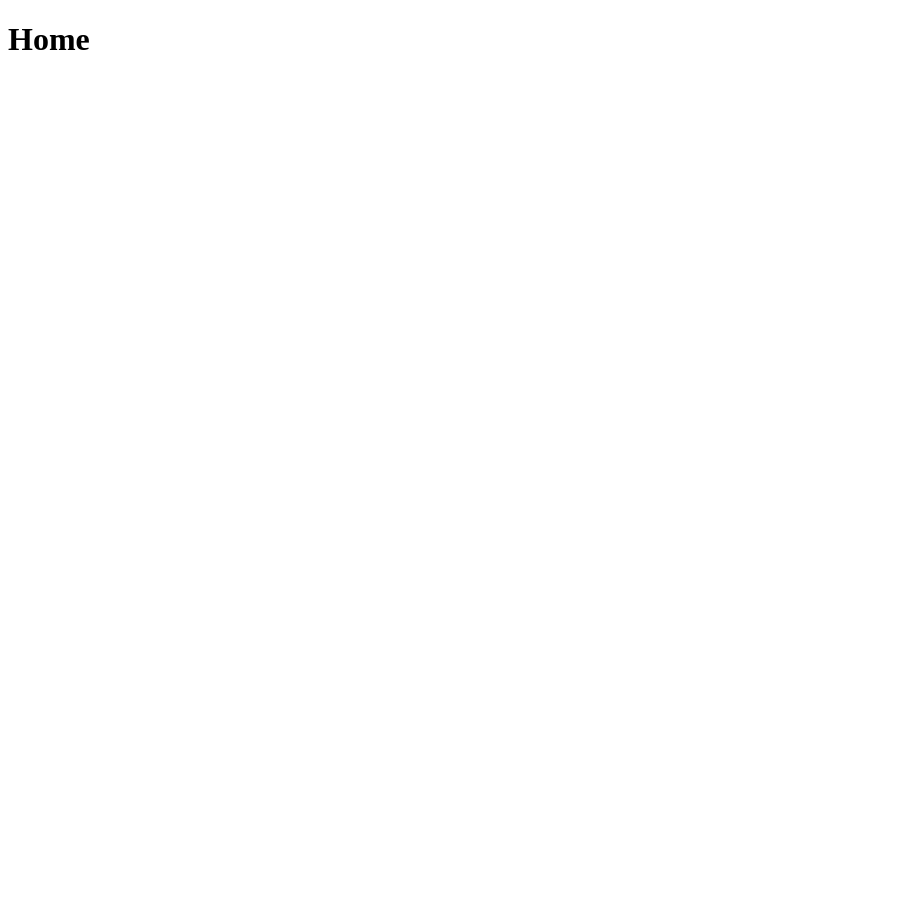
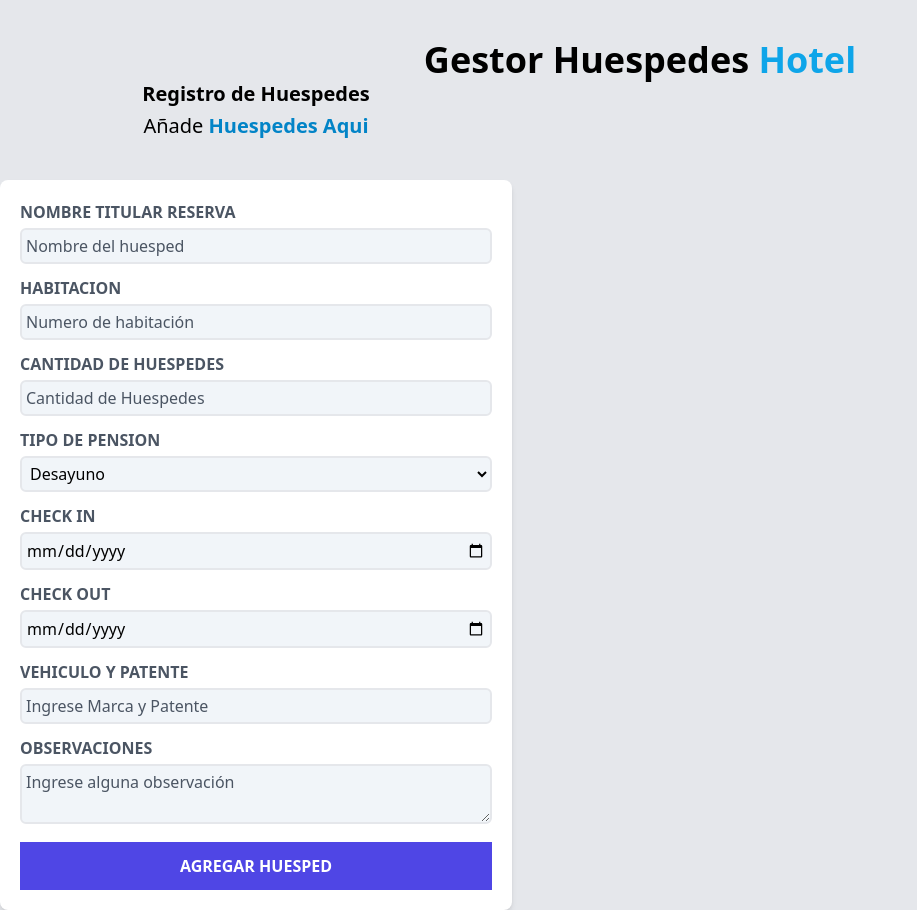
Before and after one commit to EmilianoQuercia/Gestor-Huespedes-Hotel, a React (Vite) app: page / in a window 1280 px wide. Shown: the whole page, without its empty margins (0-917 px from the left). Before the commit the page ends 800 px from the top, so only its background shows below. Built offline with nearby package versions, Linux system fonts and the light colour scheme.

Commit message:
Agregue tailwindCss y arme el formulario capturando los valores

```diff
--- a/index.html
+++ b/index.html
@@ -6,7 +6,7 @@
     <meta name="viewport" content="width=device-width, initial-scale=1.0" />
     <title>Vite + React</title>
   </head>
-  <body>
+  <body class=" bg-gray-200 h-screen">
     <div id="root"></div>
     <script type="module" src="/src/main.jsx"></script>
   </body>
--- a/package.json
+++ b/package.json
@@ -16,6 +16,9 @@
     "@types/react": "^18.0.26",
     "@types/react-dom": "^18.0.9",
     "@vitejs/plugin-react": "^3.0.0",
+    "autoprefixer": "^10.4.13",
+    "postcss": "^8.4.21",
+    "tailwindcss": "^3.2.4",
     "vite": "^4.0.0"
   }
 }
--- /dev/null
+++ b/postcss.config.cjs
@@ -0,0 +1,6 @@
+module.exports = {
+  plugins: {
+    tailwindcss: {},
+    autoprefixer: {},
+  },
+}
--- a/src/App.jsx
+++ b/src/App.jsx
@@ -6,7 +6,7 @@ function App() {
 
 
   return (
-    <div >
+    <div className="container mx-auto mt-10" >
       <ContainerRoutes/>
     </div>
   )
--- /dev/null
+++ b/src/components/Formulario.jsx
@@ -0,0 +1,156 @@
+import React, { useState, useEffect } from 'react';
+
+const Formulario = () => {
+    const [nombre, setNombre] = useState('')
+    const [habitacion, setHabitacion] = useState('')
+    const [cantHuespedes, setCantHuespedes] = useState('')
+    const [pension, setPension] = useState('desayuno')
+    const [checkin, setCheckin] = useState('')
+    const [checkout, setCheckout] = useState('')
+    const [vehiculo, setVehiculo] = useState('')
+    const [observaciones, setObservaciones] = useState('')
+
+
+
+    const handleSubmit = (e) =>{
+        e.preventDefault()
+
+        //Objeto de Huesped Cargado
+        const objetoHuesped ={
+            nombre,
+            habitacion,
+            cantHuespedes,
+            pension,
+            checkin,
+            checkout,
+            vehiculo,
+            observaciones
+        }
+        console.log(objetoHuesped)
+
+        //Reiniciar Formulario
+        setNombre('')
+        setHabitacion('')
+        setCantHuespedes('')
+        setPension('desayuno')
+        setCheckin('')
+        setCheckout('')
+        setVehiculo('')
+        setObservaciones('')
+        document.getElementById('select').selected = true
+    }
+
+    return (
+        <div className='md:w-1/2 lg:w-2/5'>
+            <h2 className='font-black text-xl text-center '>Registro de Huespedes</h2>
+            <p className='text-xl mt-1 text-center mb-10'>
+                Añade {''}
+                <span className=' text-sky-600 font-bold'>Huespedes Aqui</span>
+            </p>
+
+            <form  onSubmit={handleSubmit} className='bg-white shadow-md rounded-lg py-5 px-5 mb-10'>
+                <div className='mb-3'>
+                    <label htmlFor="nombre"
+                        className='block uppercase font-bold text-gray-600'
+                    >Nombre Titular Reserva
+                    </label>
+                    <input  className=' bg-slate-100 border-2 w-full p-1 mt-1 placeholder-gray-600 rounded-md'
+                        type="text" id='nombre'
+                        placeholder='Nombre del huesped'
+                        value={nombre}
+                        onChange={(e)=>setNombre(e.target.value)}
+                        required />
+                </div>
+                <div className='mb-3'>
+                    <label htmlFor="habitacion"
+                        className='block uppercase font-bold text-gray-600'
+                    >Habitacion
+                    </label>
+                    <input  className=' bg-slate-100 border-2 w-full p-1 mt-1 placeholder-gray-600 rounded-md'
+                        type="number" id='habitacion'
+                        placeholder='Numero de habitación'
+                        value={habitacion}
+                        onChange={(e)=>setHabitacion(e.target.value)}
+                        required/>
+                </div>
+                <div className='mb-3'>
+                    <label htmlFor="cantidadH"
+                        className='block uppercase font-bold text-gray-600'
+                    >Cantidad de Huespedes
+                    </label>
+                    <input  className=' bg-slate-100 border-2 w-full p-1 mt-1 placeholder-gray-600 rounded-md'
+                        type="number" id='CantidadH'
+                        placeholder='Cantidad de Huespedes'
+                        value={cantHuespedes}
+                        onChange={(e)=>setCantHuespedes(e.target.value)}
+                        required/>
+                </div>
+                <div className='mb-3'>
+                    <label
+                        className='block uppercase font-bold text-gray-600'
+                    >Tipo de Pension
+                    </label>
+                    <select   onChange={(e)=>{setPension(e.target.value)}} className=' bg-slate-100 border-2 w-full p-1 mt-1 placeholder-gray-600 rounded-md' >
+                        <option value={'desayuno'} id='select' >Desayuno</option>
+                        <option value={'MAP'} >MAP (Desayuno Y Cena)</option>
+                        <option value={'pc'} >Pension Completa</option>
+                    </select>
+                </div>
+
+                <div className='mb-3'>
+                    <label
+                        className='block uppercase font-bold text-gray-600'
+                    >Check IN
+                    </label>
+                    <input  className=' bg-slate-100 border-2 w-full p-1 mt-1 placeholder-gray-600 rounded-md'
+                        type="date"
+                        value={checkin}
+                        onChange={(e)=>setCheckin(e.target.value)}
+                        required
+                        />
+                </div>
+                <div className='mb-3'>
+                    <label
+                        className='block uppercase font-bold text-gray-600'
+                    >Check Out
+                    </label>
+                    <input  className=' bg-slate-100 border-2 w-full p-1 mt-1 placeholder-gray-600 rounded-md'
+                        type="date"
+                        value={checkout}
+                        onChange={(e)=>setCheckout(e.target.value)}
+                        required
+                         />
+                </div>
+                <div className='mb-3'>
+                    <label htmlFor="vehiculo"
+                        className='block uppercase font-bold text-gray-600'
+                    >Vehiculo y Patente
+                    </label>
+                    <input  className=' bg-slate-100 border-2 w-full p-1 mt-1 placeholder-gray-600 rounded-md'
+                        type="text" id='vehiculo'
+                        placeholder='Ingrese Marca y Patente'
+                        value={vehiculo}
+                        onChange={(e)=>setVehiculo(e.target.value)} />
+                </div>
+                <div className='mb-3'>
+                    <label htmlFor="observaciones"
+                        className='block uppercase font-bold text-gray-600'
+                    >Observaciones
+                    </label>
+                    <textarea  className=' bg-slate-100 border-2 w-full p-1 mt-1 placeholder-gray-600 rounded-md'
+                        type="text" id='observaciones'
+                        placeholder='Ingrese alguna observación'
+                        value={observaciones}
+                        onChange={(e)=>setObservaciones(e.target.value)} />
+                </div>
+                <input className=' bg-indigo-600 w-full p-3 text-white uppercase font-bold hover:bg-indigo-700 cursor-pointer transition-all'
+                    type="submit" name=""
+                    value={'Agregar Huesped'} />
+
+            </form>
+        </div>
+
+    );
+}
+
+export default Formulario;
--- /dev/null
+++ b/src/components/Header.jsx
@@ -0,0 +1,12 @@
+import React from 'react';
+
+const Header = () => {
+    return (
+        <h1 className='font-black text-4xl text-center md:w-2/3 m-auto '>
+        Gestor Huespedes {''}
+        <span className=' text-sky-500'>Hotel</span>
+    </h1>
+    );
+}
+
+export default Header;
--- a/src/components/Home.jsx
+++ b/src/components/Home.jsx
@@ -1,10 +1,12 @@
 import React from 'react';
+import Formulario from './Formulario';
+import Header from './Header';
 
 const Home = () => {
     return (
         <div>
-            <h1>Home</h1>
-
+            <Header/>
+            <Formulario/>
         </div>
     );
 }
--- a/src/index.css
+++ b/src/index.css
@@ -0,0 +1,3 @@
+@tailwind base;
+@tailwind components;
+@tailwind utilities;
--- /dev/null
+++ b/tailwind.config.cjs
@@ -0,0 +1,8 @@
+/** @type {import('tailwindcss').Config} */
+module.exports = {
+  content: ['index.html', './src/**/*.jsx'],
+  theme: {
+    extend: {},
+  },
+  plugins: [],
+}
```
Also changed, not shown: 1 other file (tests, documents, lock files or other folders).
